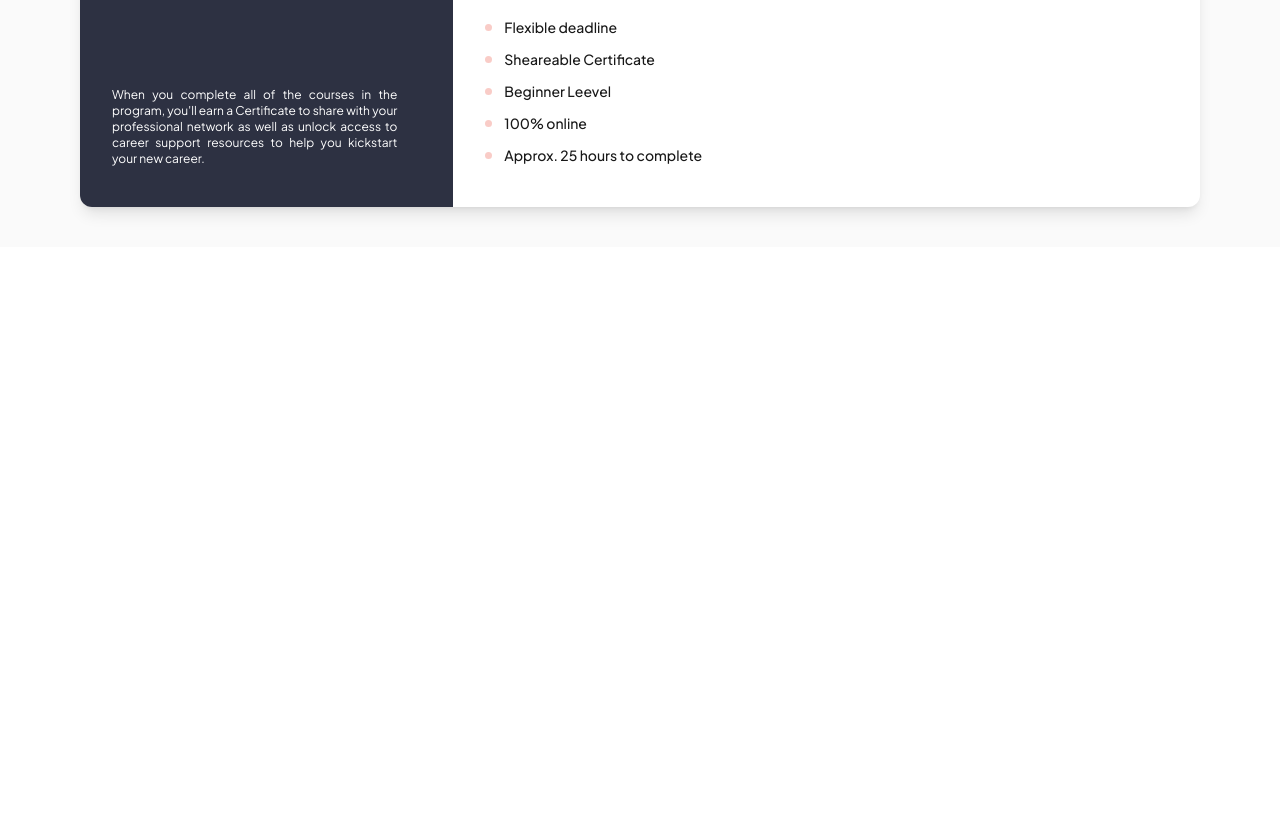
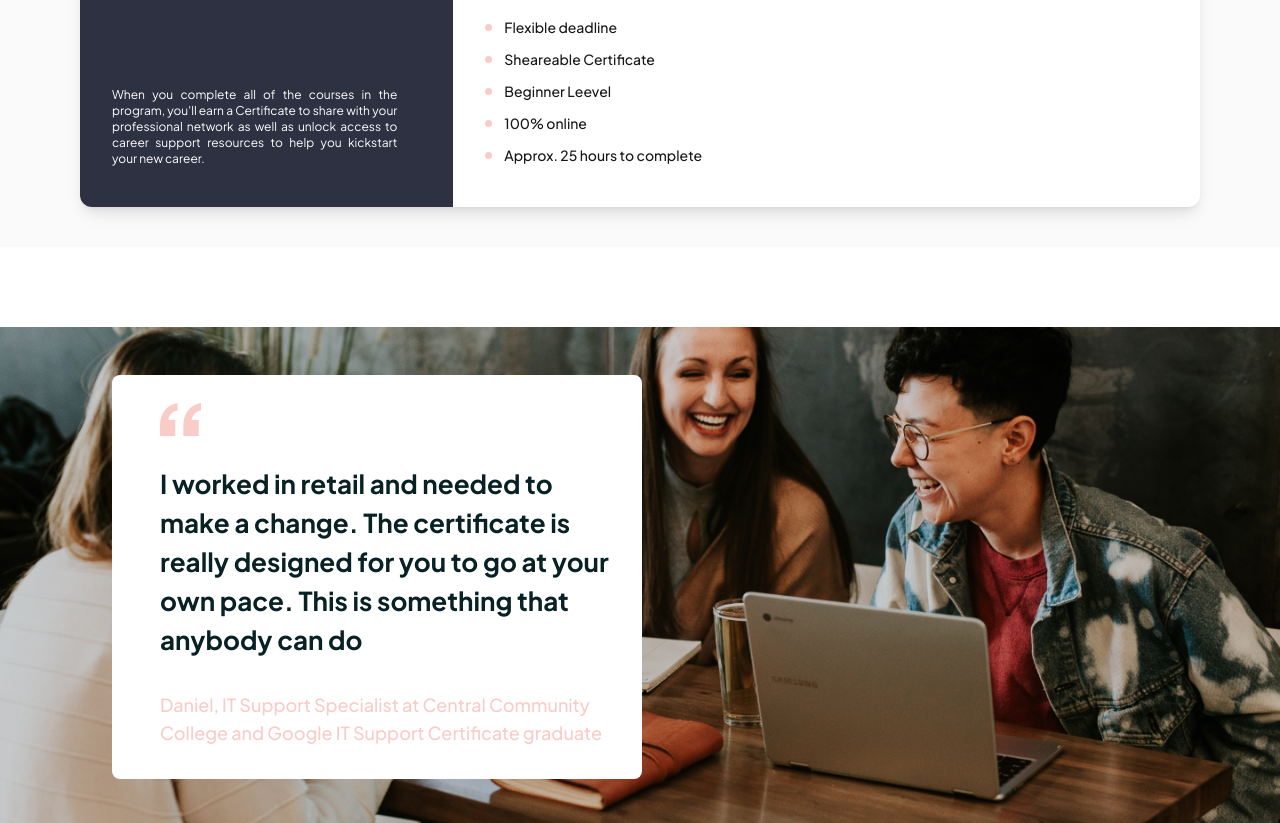
Before and after one commit to tayeb-shah/creative-for-you-tailwind, a website built with Vite: page index.html in a window 1280 px wide. Shown: the part 8520-9343 px from the top of the page. Before the commit the page ends 8787 px from the top, so only its background shows below. Built offline with nearby package versions, Linux system fonts and the light colour scheme.

Commit message:
add testimonial section

```diff
--- a/index.html
+++ b/index.html
@@ -192,7 +192,6 @@
 
 
     <!--? this is job section -->
-
     <section class="container flex justify-center md:justify-between md:items-center flex-col md:flex-row py-24 bg-[#FAFAFA]">
 
         <!--? this is jobs left section -->
@@ -289,7 +288,7 @@
     </section>
 
     <!--? this is all course card section -->
-    <section class="bg-[#FAFAFA] relative px-8 sm:px-10 lg:px-20 py-10 mt-10 pt-20 md:pt-[150px] sm:mt-20 mb-5">
+    <section class="bg-[#FAFAFA] relative px-8 sm:px-10 lg:px-20 py-10 mt-10 pt-20 md:pt-[150px] sm:mt-20 mb-20">
 
         <!--? this is course1 seciton -->
         <section class="grid grid-cols-12 rounded-xl overflow-hidden shadow-lg bg-white dark:bg-gray-900" id="course1">
@@ -889,6 +888,19 @@
 
     </section>
 
+    <!--? this is testimonyal section -->
+    <section class="relative">
+        <img src="assets/testimonialBg.png" alt="testimonyalPic" class="inline">
+
+        <div class="w-[530px] h-auto top-12 left-28 z-10
+         absolute rounded-lg bg-white ps-12 pe-8 pt-7 pb-8">
+            <img src="assets/quote.png" alt="quote">
+
+            <h3 class="font-bold text-[26px] font-jakarta text-[#072125] pt-7">I worked in retail and needed to make a change. The certificate is really designed for you to go at your own pace. This is something that anybody can do</h3>
+
+            <h5 class="font-jakarta font-medium text-[#F9CCC7] text-lg pt-8">Daniel, IT Support Specialist at Central Community College and Google IT Support Certificate graduate</h5>
+        </div>
+    </section>
 
 </body>
 </html>
```
Also changed, not shown: assets/quote.png (added).
